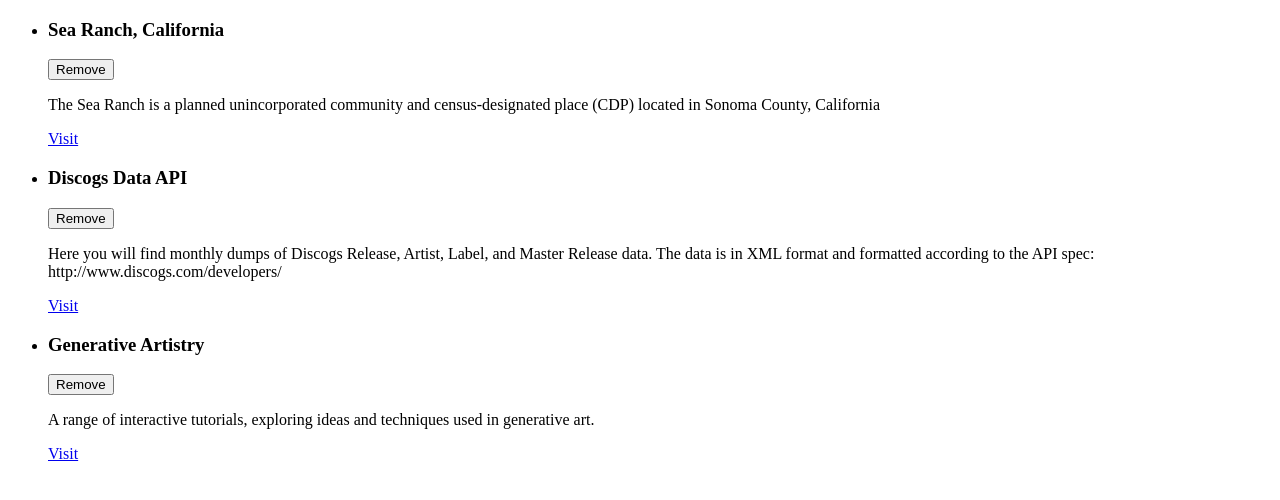
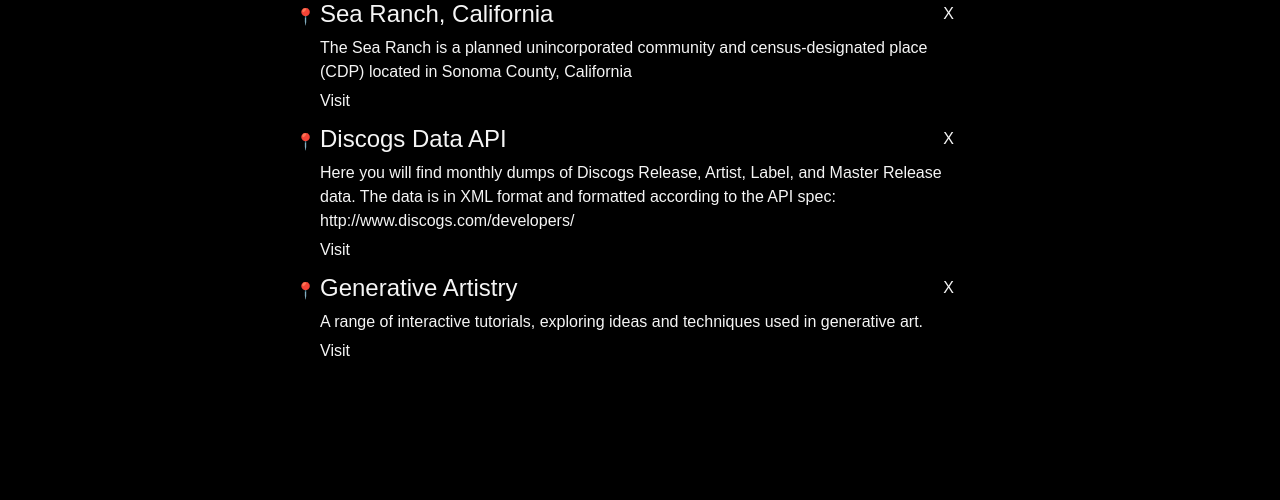
Before and after one commit to casesimmons/biblio, a Vue app: page / in a window 1280 px wide. Shown: the top 500 px of the page. Built offline with nearby package versions, Linux system fonts and the light colour scheme; the HTML template or start-up script is replaced by a standard one.

Commit message:
(update) Basic styling

```diff
--- a/src/App.vue
+++ b/src/App.vue
@@ -1,21 +1,13 @@
 <template>
-  <ul>
-    <resource-item
-      v-for="res in storedResources"
-      :key="res.id"
-      :title="res.title"
-      :description="res.description"
-      :link="res.link"
-    ></resource-item>
-  </ul>
+  <stored-resources :resources="storedResources"></stored-resources>
 </template>
 
 <script>
-import ResourceItem from './components/resource-items/ResourceItem.vue';
+import StoredResources from './components/resource-items/StoredResources.vue';
 
 export default {
   components: {
-    ResourceItem
+    StoredResources
   },
   data() {
     return {
@@ -46,3 +38,18 @@
   }
 };
 </script>
+
+<style>
+* {
+  box-sizing: border-box;
+  background-color: black;
+}
+
+html {
+  font-family: Arial, Helvetica, sans-serif;
+}
+
+body {
+  margin: 0;
+}
+</style>
--- a/src/components/resource-items/ResourceItem.vue
+++ b/src/components/resource-items/ResourceItem.vue
@@ -2,8 +2,8 @@
   <li>
     <div>
       <header>
-        <h3>{{ title }}</h3>
-        <button>Remove</button>
+        {{ title }}
+        <button>X</button>
       </header>
     </div>
     <p>{{ description }}</p>
@@ -18,3 +18,52 @@
   props: ['title', 'description', 'link']
 };
 </script>
+
+<style scoped>
+li {
+  margin: auto;
+  max-width: 40rem;
+  color: whitesmoke;
+  list-style-type: '📍 ';
+  margin-bottom: 15px;
+  font-size: 1rem;
+}
+
+header {
+  display: flex;
+  justify-content: space-between;
+  align-items: center;
+  font-size: 1.5rem;
+}
+
+p {
+  font-size: 1rem;
+  margin: 0.5rem 0;
+  line-height: 1.5rem;
+  color: whitesmoke;
+}
+
+a {
+  text-decoration: none;
+  color: whitesmoke;
+}
+
+a:hover,
+a:active {
+  color: green;
+}
+
+button {
+  color: whitesmoke;
+  border-style: none;
+  font-size: 1rem;
+}
+
+button:hover,
+button:active {
+  color: red;
+  border-style: none;
+  font-size: 1rem;
+  cursor: not-allowed;
+}
+</style>
--- /dev/null
+++ b/src/components/resource-items/StoredResources.vue
@@ -0,0 +1,31 @@
+<template>
+  <ul>
+    <resource-item
+      v-for="res in resources"
+      :key="res.id"
+      :title="res.title"
+      :description="res.description"
+      :link="res.link"
+    ></resource-item>
+  </ul>
+</template>
+
+<script>
+import ResourceItem from './ResourceItem.vue';
+
+export default {
+  props: ['resources'],
+  components: {
+    ResourceItem
+  }
+};
+</script>
+
+<style scoped>
+ul {
+  margin: 0;
+  padding: 0;
+  margin: auto;
+  max-width: 40rem;
+}
+</style>
```
Also changed, not shown: src/components/resource-items/UI/BaseCard.vue (added).
